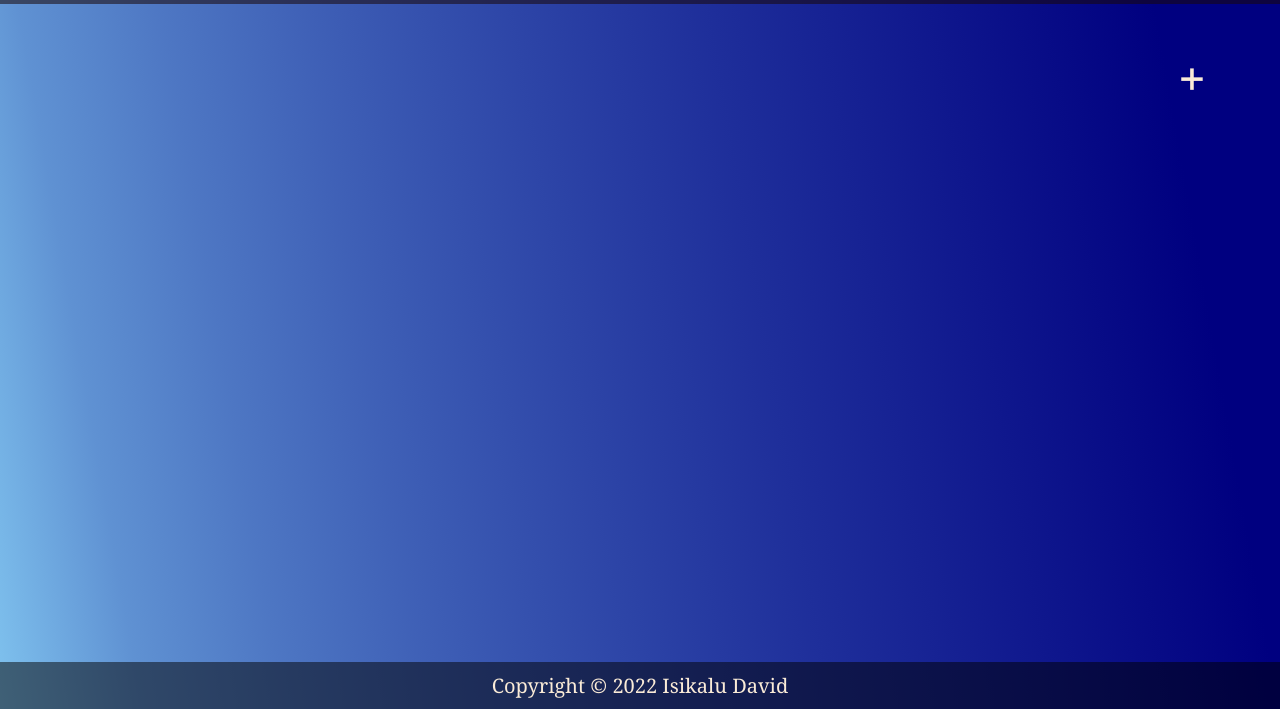
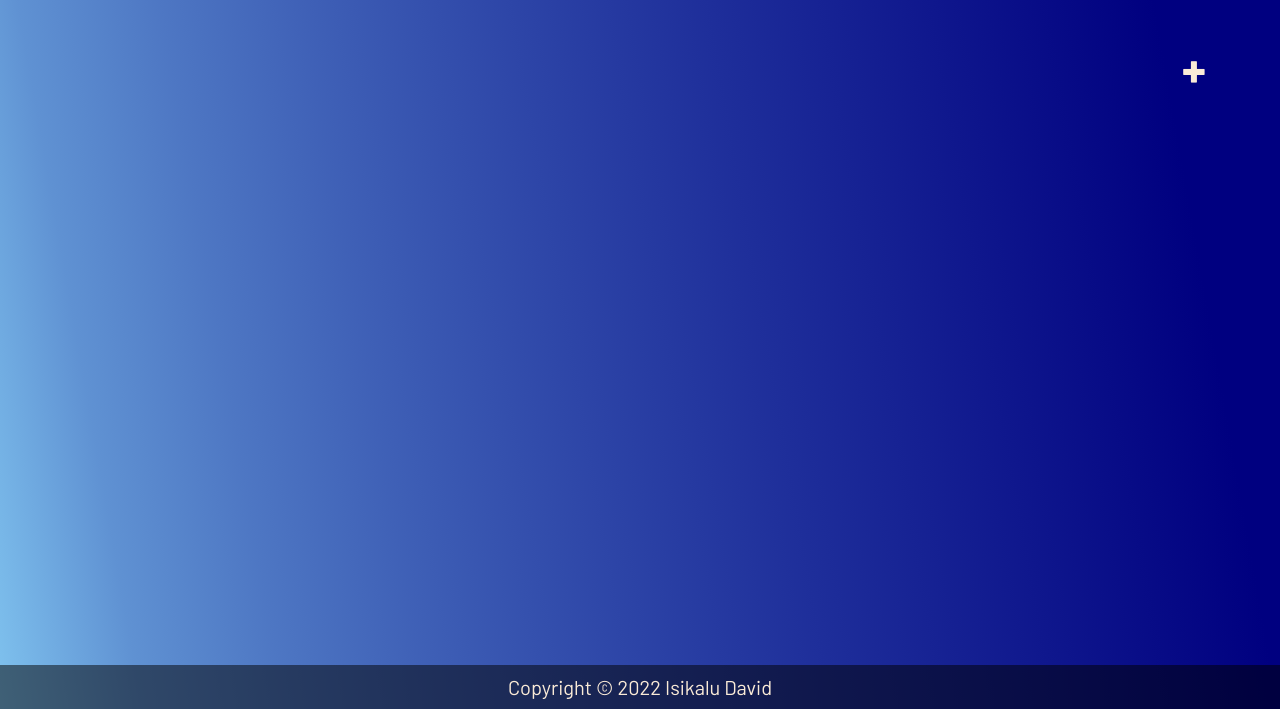
Before and after one commit to ISIKALU01/Library, a plain HTML site: page index.html in a window 1280 px wide. Shown: the part 91-800 px from the top of the page. Drawn offline with Linux system fonts and the light colour scheme.

Commit message:
change app font

```diff
--- a/styles.css
+++ b/styles.css
@@ -20,7 +20,7 @@ html {
 body{
     background:linear-gradient(80deg, rgb(127, 194, 238), 30%, navy 90%);
     /* font-family: 'Barlow', sans-serif; */
-    font-family: Georgia, 'Times New Roman', Times, serif;
+    font-family: 'Barlow', sans-serif;
     font-size: 20px;
 }
 
@@ -286,9 +286,7 @@ input[type='number']{
     margin-top: 70px;
     margin-bottom: 70px;
   }
-
 }
-
 
 @media (max-width: 320px) {
   .book-card{
```
